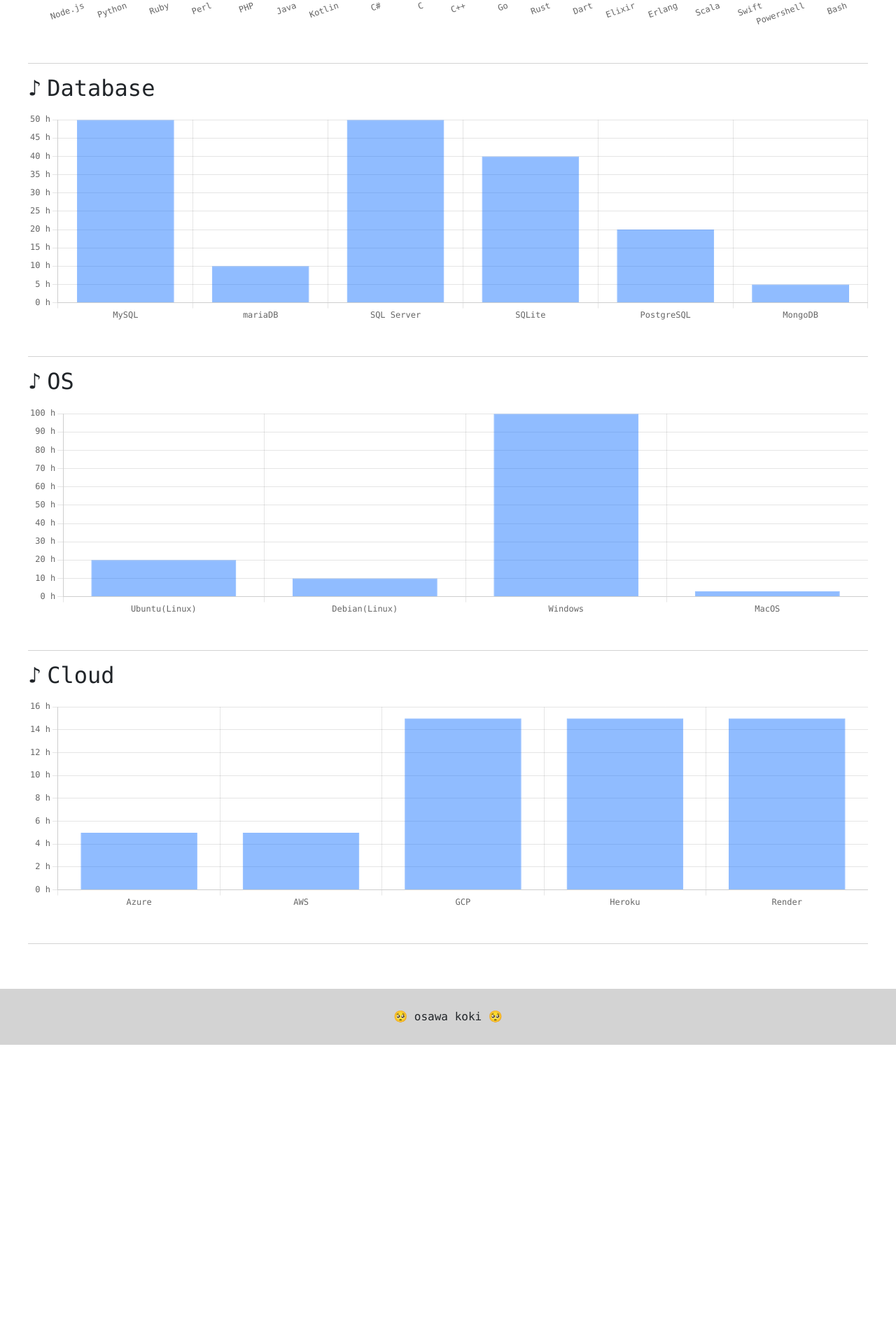
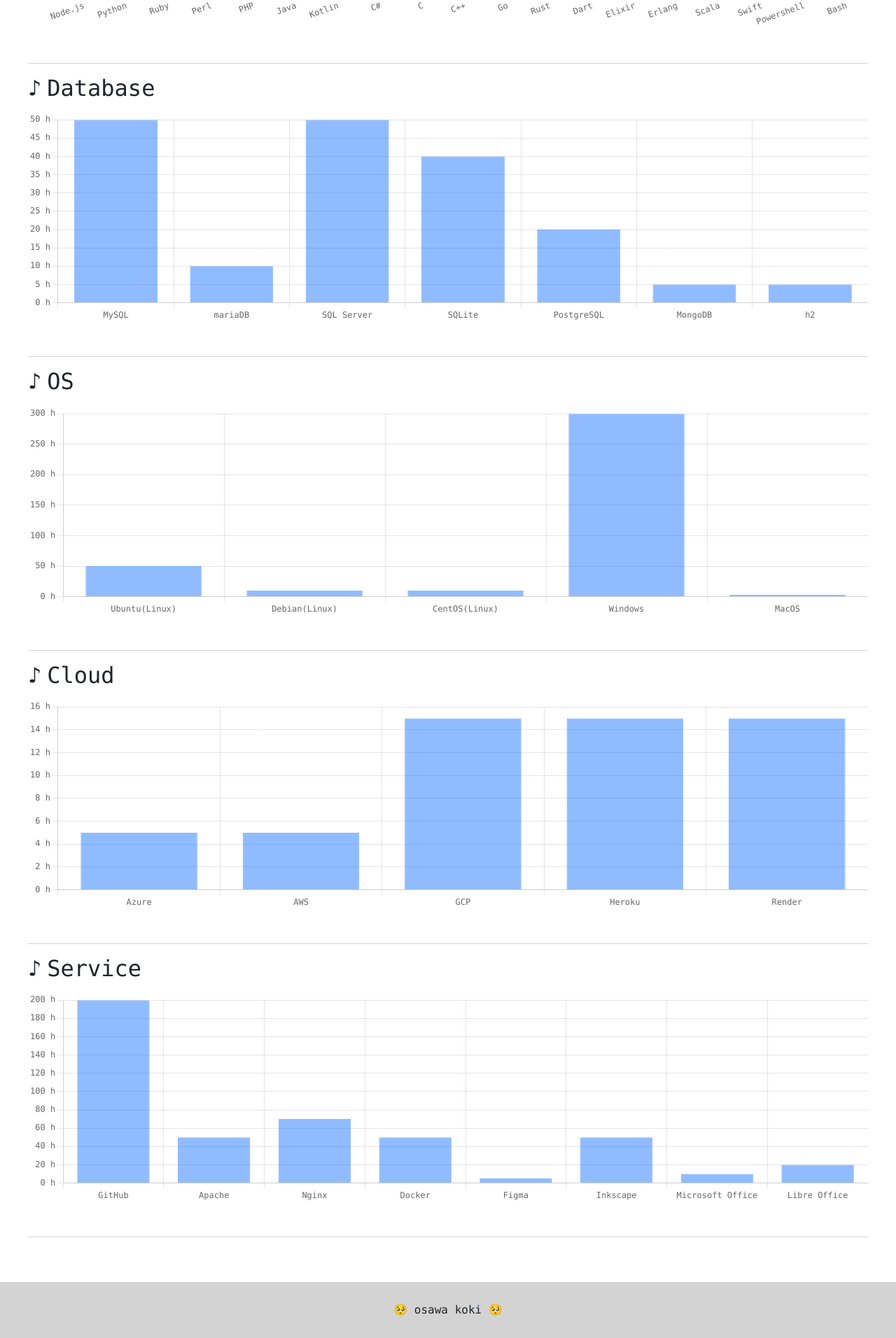
Before and after one commit to osawa-koki/osawa-koki, a Next.js app in the folder portfolio/: page /skill in a window 1280 px wide. Shown: the part 836-2748 px from the top of the page at 70% size. Before the commit the page ends 2329 px from the top, so only its background shows below. Built offline with nearby package versions, Linux system fonts and the light colour scheme.

Commit message:
イロイロ追加した。

```diff
--- a/portfolio/data/faq.ts
+++ b/portfolio/data/faq.ts
@@ -33,6 +33,11 @@
     answer: 'どちらかというと関数型言語が好きです。',
     detail: '関数型言語はモジュール独立性が高く実装されやすく、かつ保守性にも優れているため、関数型言語の方が好きです。\nオブジェクト指向がキライってわけではありません。\nほとんどの言語は関数型・オブジェクト指向どちらにも対応できるのでうれしいですね♪',
   },
+  {
+    question: '好きなエディタは？',
+    answer: 'VSCodeが好きです。',
+    detail: '機能が豊富で、使いやすくて、文句なしです！',
+  },
 ];
 
 const faq: Faq[] = _faq.map((faq, index) => ({
--- a/portfolio/data/skill.ts
+++ b/portfolio/data/skill.ts
@@ -65,11 +65,13 @@
   { name: "SQLite", hours: 40, category: "Database" },
   { name: "PostgreSQL", hours: 20, category: "Database" },
   { name: "MongoDB", hours: 5, category: "Database" },
+  { name: "h2", hours: 5, category: "Database" },
 
   // OS
-  { name: "Ubuntu(Linux)", hours: 20, category: "OS" },
+  { name: "Ubuntu(Linux)", hours: 50, category: "OS" },
   { name: "Debian(Linux)", hours: 10, category: "OS" },
-  { name: "Windows", hours: 100, category: "OS" },
+  { name: "CentOS(Linux)", hours: 10, category: "OS" },
+  { name: "Windows", hours: 300, category: "OS" },
   { name: "MacOS", hours: 3, category: "OS" },
 
   // Cloud
@@ -80,11 +82,14 @@
   { name: "Render", hours: 15, category: "Cloud" },
 
   // Service
-  { name: "GitHub", hours: 100, category: "Service" },
+  { name: "GitHub", hours: 200, category: "Service" },
   { name: "Apache", hours: 50, category: "Service" },
-  { name: "Nginx", hours: 50, category: "Service" },
+  { name: "Nginx", hours: 70, category: "Service" },
   { name: "Docker", hours: 50, category: "Service" },
-
+  { name: "Figma", hours: 5, category: "Service" },
+  { name: "Inkscape", hours: 50, category: "Service" },
+  { name: "Microsoft Office", hours: 10, category: "Service" },
+  { name: "Libre Office", hours: 20, category: "Service" },
 ];
 
 const _skill_frontend = _skill.filter((s) => s.category === "Frontend");
@@ -92,6 +97,7 @@
 const _skill_database = _skill.filter((s) => s.category === "Database");
 const _skill_os = _skill.filter((s) => s.category === "OS");
 const _skill_cloud = _skill.filter((s) => s.category === "Cloud");
+const _skill_service = _skill.filter((s) => s.category === "Service");
 
 const color = '#0e6efe75';
 
@@ -160,4 +166,17 @@
   ],
 };
 
-export { skill_frontend, skill_backend, skill_database, skill_os, skill_cloud };
+const skill_service: ChartData = {
+  labels: _skill_service.map((s) => s.name),
+  datasets: [
+    {
+      label: "Service",
+      data: _skill_service.map((s) => s.hours),
+      borderWidth: 1,
+      borderColor: color,
+      backgroundColor: color,
+    },
+  ],
+};
+
+export { skill_frontend, skill_backend, skill_database, skill_os, skill_cloud, skill_service };
--- a/portfolio/pages/skill.tsx
+++ b/portfolio/pages/skill.tsx
@@ -5,7 +5,7 @@
 import { Bar } from 'react-chartjs-2';
 import { defaults } from 'chart.js';
 import Layout from '../components/Layout';
-import { skill_frontend, skill_backend, skill_database, skill_os, skill_cloud } from '../data/skill';
+import { skill_frontend, skill_backend, skill_database, skill_os, skill_cloud, skill_service } from '../data/skill';
 
 ChartJS.register(
   ...registerables,
@@ -72,6 +72,14 @@
           options={options}
         />
       </div>
+      <div className='skillUnit'>
+        <h2>Service</h2>
+        <Bar
+          className='chart'
+          data={skill_service}
+          options={options}
+        />
+      </div>
     </div>
   </Layout>
 )
```
